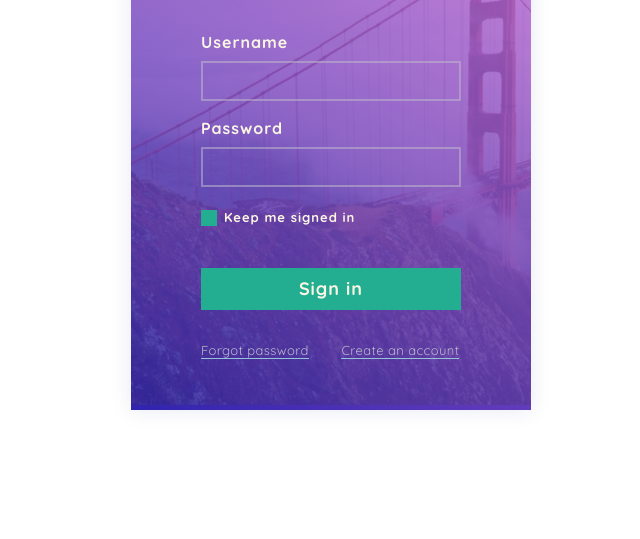
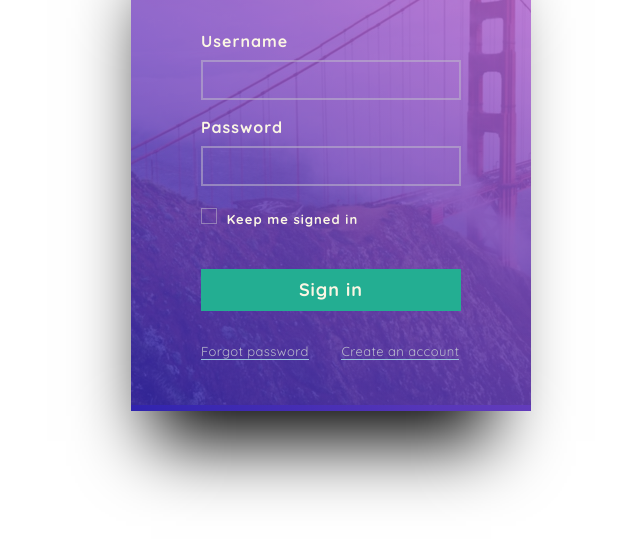
Before and after one commit to somikbred/-dailyform, a plain HTML site: page index3.html in a window 1280 px wide. Shown: the part 243-782 px from the top of the page, without its empty margins (309-949 px from the left). Drawn offline with Linux system fonts and the light colour scheme.

Commit message:
has errors

```diff
--- a/css/styles3.css
+++ b/css/styles3.css
@@ -30,6 +30,7 @@ body {
     background-image: url(../img/Vector_Smart_Object.png), linear-gradient(32deg, #3023ae 0%, #c86dd7 100%);
     background-repeat: no-repeat;
     background-position: center;
+    box-shadow: -10px 60px 70px -30px #000000;
 }
 
 .form {
@@ -91,12 +92,16 @@ body {
 .checkbox__box {
     width: 16px;
     height: 16px;
-    background-color: #23ae92;
     appearance: none;
     -webkit-appearance: none;
-    /* background-image: url(../img/check.png);
-    background-repeat: no-repeat;
-    background-position: center; */
+    border: 1px solid rgba(191, 185, 204, 0.54);
+}
+
+.checkbox__box:focus,
+.checkbox__box:active {
+    background-image: url(../img/check.png);
+    background-position: center;
+    background-size: contain;
 }
 
 .checkbox__label {
@@ -104,6 +109,7 @@ body {
     font-size: 1.3rem;
     padding: 1px 7px;
     letter-spacing: 1px;
+    align-items: top;
 }
 
 .form__btn {
--- a/index3.html
+++ b/index3.html
@@ -23,8 +23,10 @@
                 <input class="data__input" type="password" validate required>
             </div>
             <div class="form__checkbox">
-                <input class="checkbox__box" type="checkbox" value="none">
-                <label class="checkbox__label">Keep me signed in</label>
+                <label>
+                    <input class="checkbox__box" type="checkbox" value="none">
+                    <span class="checkbox__label">Keep me signed in</span>
+                </label>
             </div>
             <button class="form__btn" type="submit">Sign in</button>
             <div class="form__help">
```
Also changed, not shown: img/check.png.
